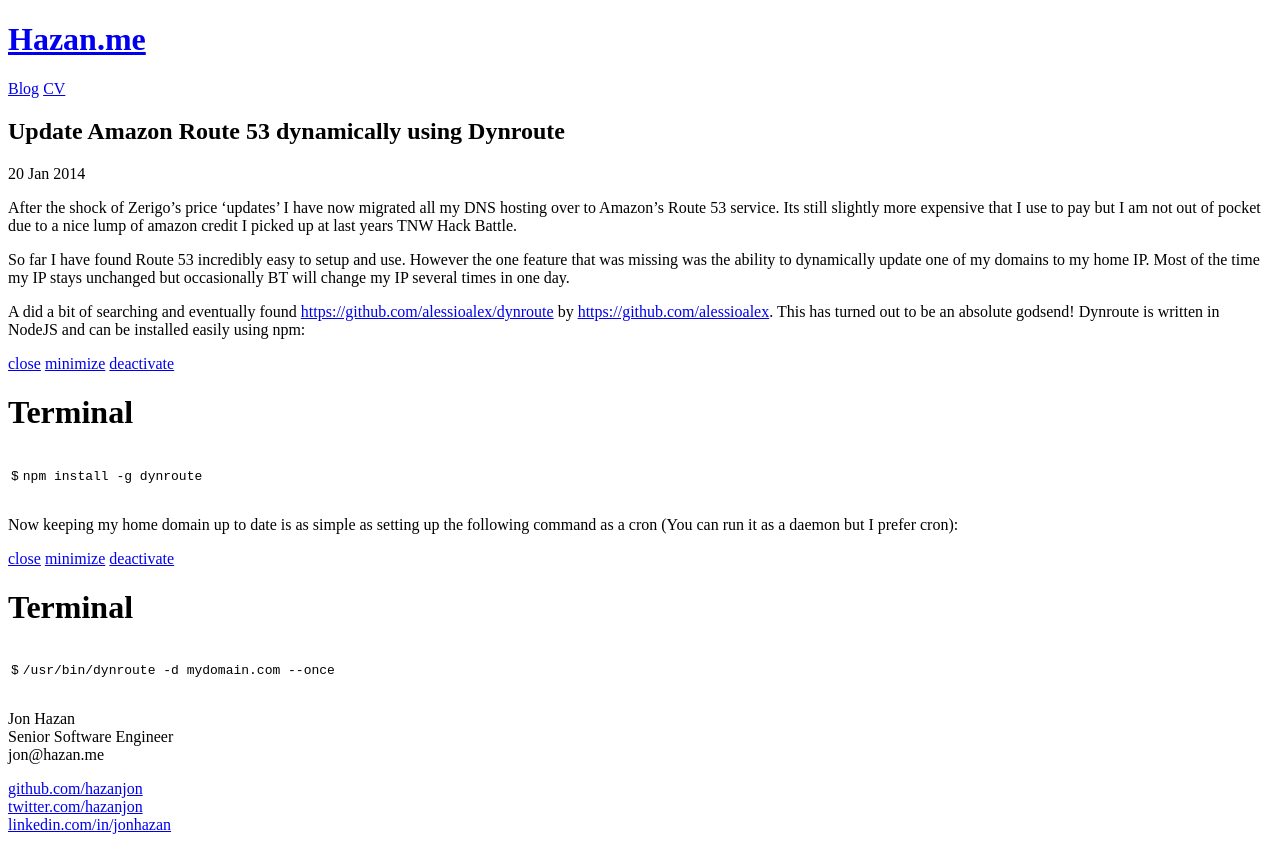
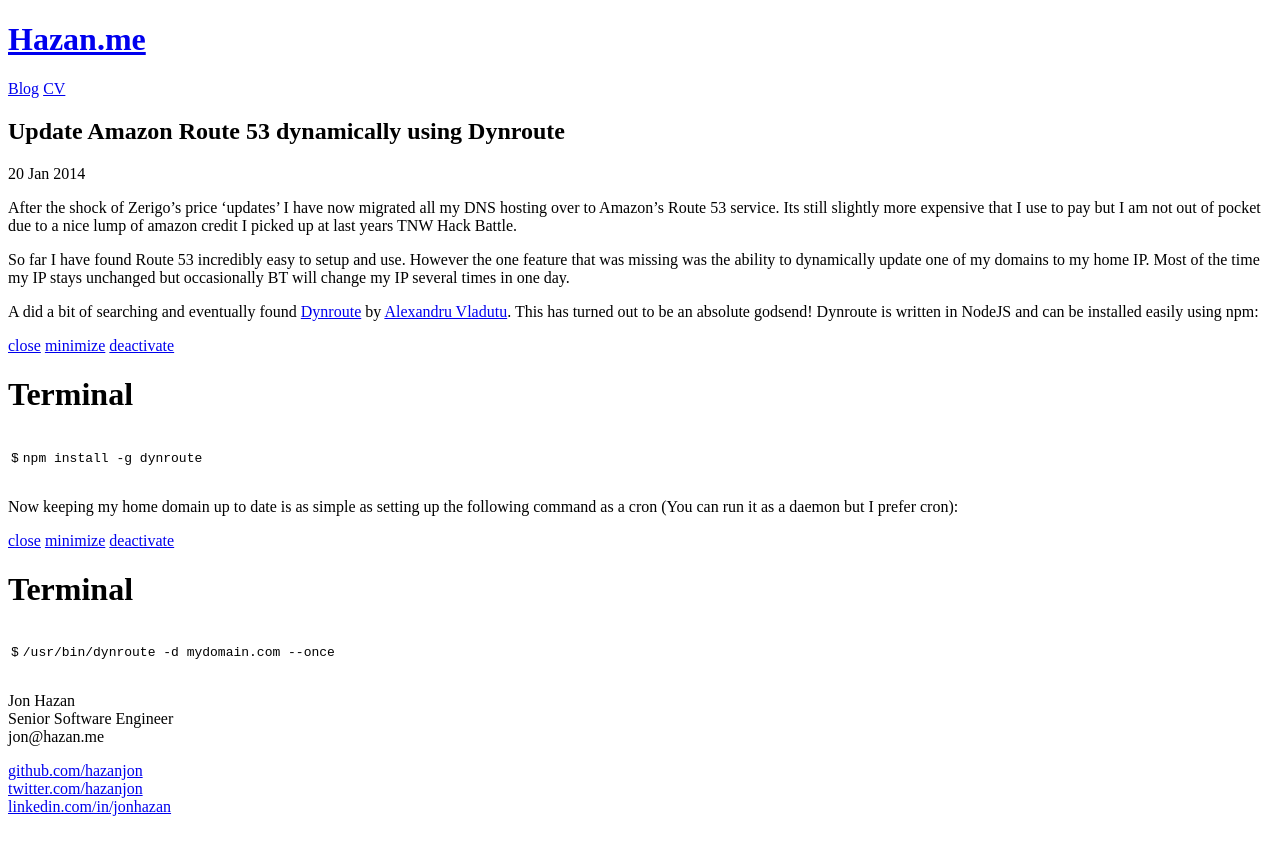
Before and after one commit to hazanjon/blog, a Jekyll site: the page built from _posts/2014-01-20-update-route53-dynamically-using-dynroute.md, in a window 1280 px wide. Shown: the part 108-958 px from the top of the page. Built offline with Jekyll 4.4.1, drawn with Linux system fonts in a browser that asks for light colours; Markdown is read by kramdown in place of the engine named in the settings.

Commit message:
Update links in Dynroute blog post

```diff
--- a/_posts/2014-01-20-update-route53-dynamically-using-dynroute.md
+++ b/_posts/2014-01-20-update-route53-dynamically-using-dynroute.md
@@ -9,7 +9,7 @@
 
 So far I have found Route 53 incredibly easy to setup and use. However the one feature that was missing was the ability to dynamically update one of my domains to my home IP. Most of the time my IP stays unchanged but occasionally BT will change my IP several times in one day.
 
-A did a bit of searching and eventually found [https://github.com/alessioalex/dynroute](Dynroute) by [https://github.com/alessioalex](Alexandru Vladutu). This has turned out to be an absolute godsend! Dynroute is written in NodeJS and can be installed easily using npm:
+A did a bit of searching and eventually found [Dynroute](https://github.com/alessioalex/dynroute) by [Alexandru Vladutu](https://github.com/alessioalex). This has turned out to be an absolute godsend! Dynroute is written in NodeJS and can be installed easily using npm:
 
 {% terminal %}
 $ npm install -g dynroute
```
